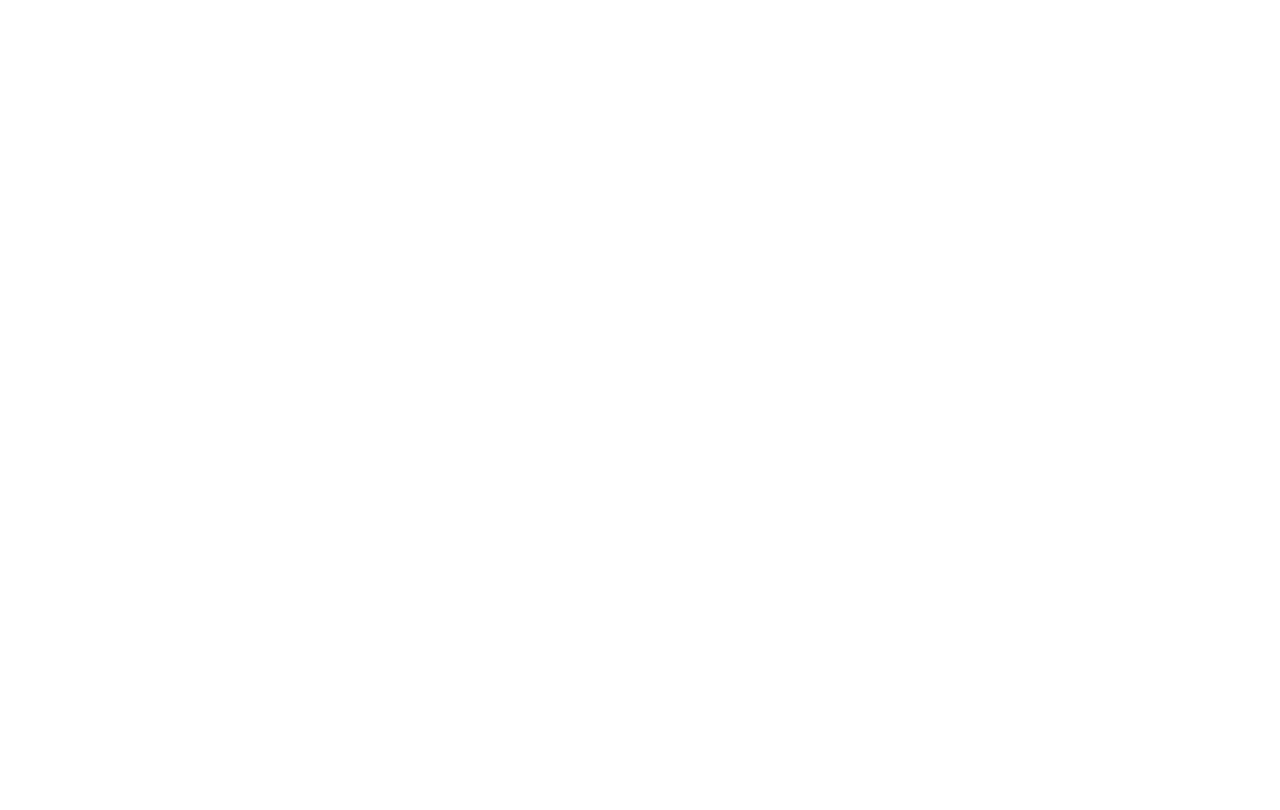
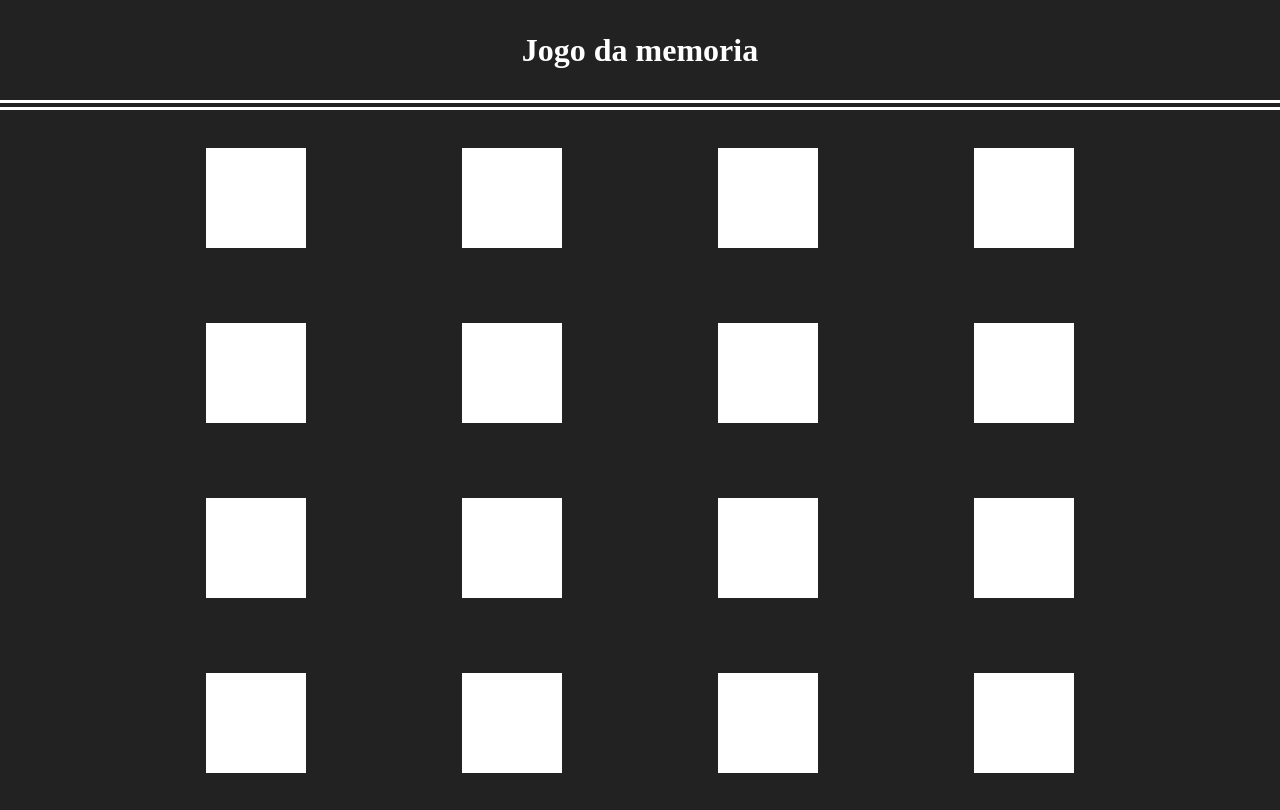
Before and after one commit to attmf/memorygame, a plain HTML site: page index.html in a window 1280 px wide. Drawn offline with Linux system fonts and the light colour scheme.

Commit message:
Criação de grid e organização de toda estrutura. Já está pronto para o javascript

```diff
--- a/index.html
+++ b/index.html
@@ -4,9 +4,30 @@
     <meta charset="UTF-8">
     <meta name="viewport" content="width=device-width, initial-scale=1.0">
     <meta http-equiv="X-UA-Compatible" content="ie=edge">
-    <title>Document</title>
+    <title>Jogo da Memória</title>
+    <link rel="stylesheet" href="style.css">
 </head>
 <body>
-
+    <header>
+        <h1>Jogo da memoria</h1>
+    </header>
+    <main>
+        <div class="carta"></div>
+        <div class="carta"></div>
+        <div class="carta"></div>
+        <div class="carta"></div>
+        <div class="carta"></div>
+        <div class="carta"></div>
+        <div class="carta"></div>
+        <div class="carta"></div>
+        <div class="carta"></div>
+        <div class="carta"></div>
+        <div class="carta"></div>
+        <div class="carta"></div>
+        <div class="carta"></div>
+        <div class="carta"></div>
+        <div class="carta"></div>
+        <div class="carta"></div>
+    </main>
 </body>
 </html>
--- /dev/null
+++ b/style.css
@@ -0,0 +1,35 @@
+body{
+    margin: 0;
+    padding: 0;
+    background-color: #222;
+    display: flex;
+    flex-direction: column;
+    align-items: center;
+}
+header{
+    height: 100px;
+    width: 100vw;
+    display: flex;
+    justify-content: center;
+    align-items: center;
+    border-bottom: 10px double white;
+}
+h1{
+    color: white;
+}
+
+main{
+    height: calc(100vh - 100px);
+    width: 80vw;/*80% do tamanho da tela*/
+    display: grid;
+    grid-template-columns: repeat(4, 1fr); /* divide em 4 partes o grid// fr é uma fração do tamanho. ex: 1fr 1fr cada um vale 50%*/
+    grid-template-rows: 1fr 1fr 1fr 1fr;
+    justify-items: center;
+    align-items: center;
+}
+
+.carta{
+    background-color: white;
+    height: 100px;
+    width: 100px;
+}
```
Also changed, not shown: img/img-1.png (added), img/img-2.png (added), img/img-3.png (added), img/img-4.png (added), img/img-5.png (added), img/img-6.png (added), img/img-7.png (added), img/img-8.png (added).
